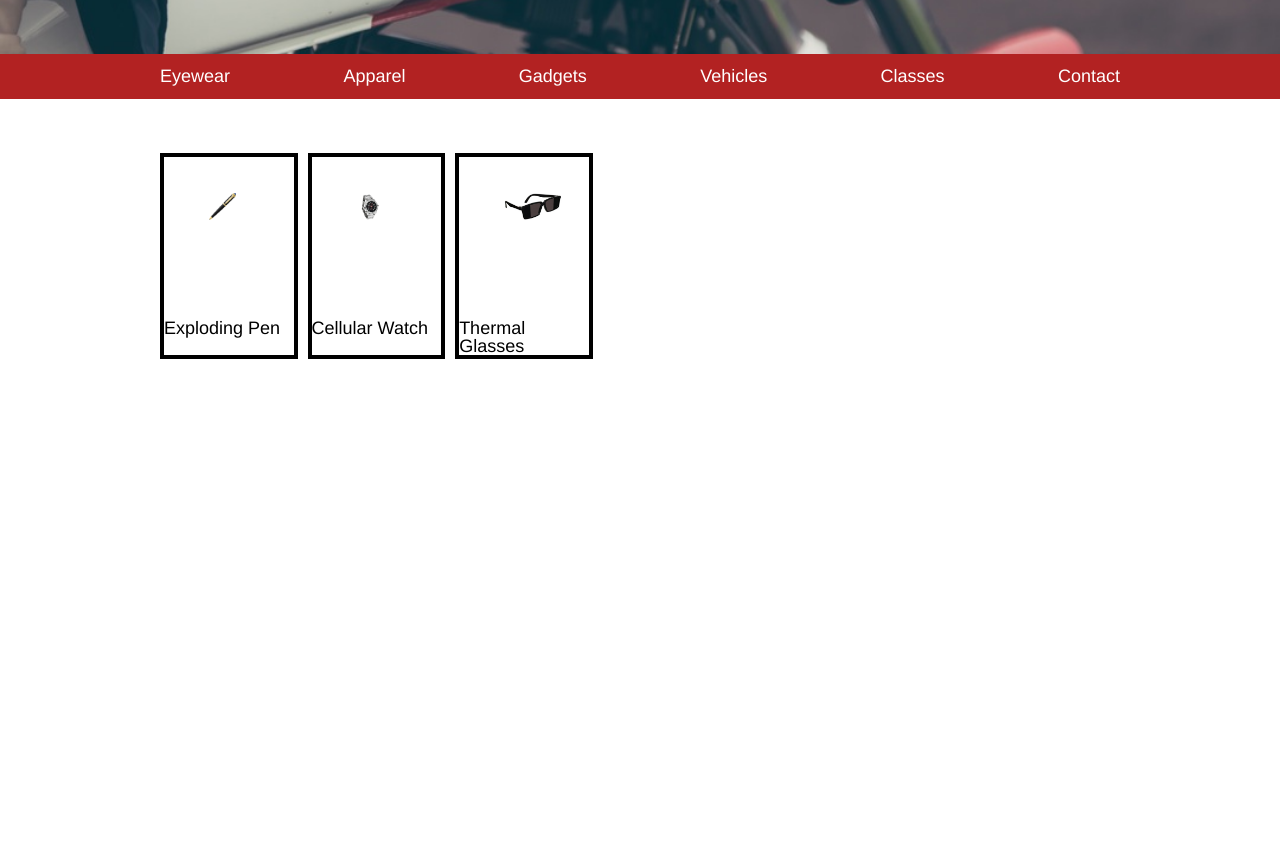
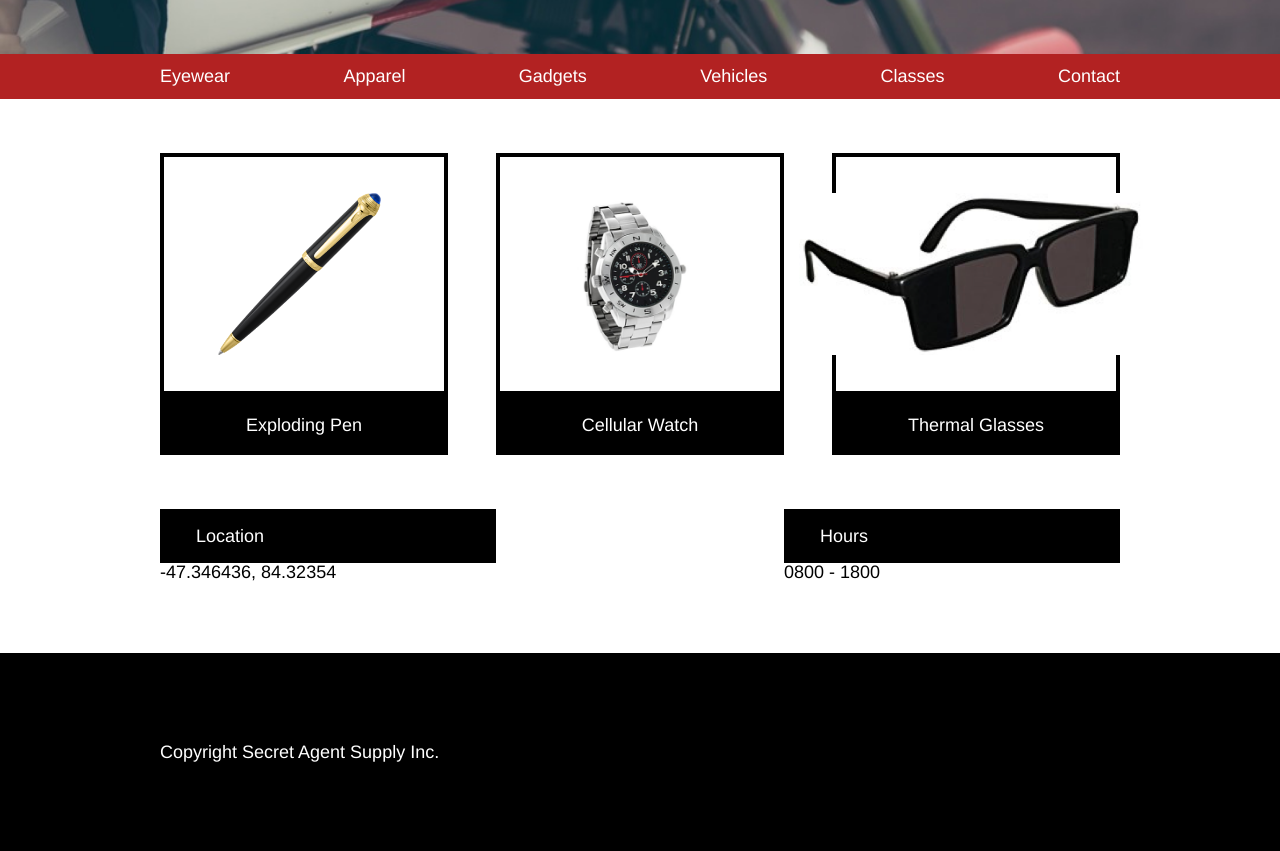
Before and after one commit to super8989/SecretAgentSupply, a plain HTML site: page index.html in a window 1280 px wide. Shown: the part 438-1289 px from the top of the page. Before the commit the page ends 851 px from the top, so only its background shows below. Drawn offline with Linux system fonts and the light colour scheme.

Commit message:
completed part 1 - desktop page

```diff
--- /dev/null
+++ b/F1U5P1_solution/project/resources/css/reset.css
@@ -0,0 +1,48 @@
+/* http://meyerweb.com/eric/tools/css/reset/
+   v2.0 | 20110126
+   License: none (public domain)
+*/
+
+html, body, div, span, applet, object, iframe,
+h1, h2, h3, h4, h5, h6, p, blockquote, pre,
+a, abbr, acronym, address, big, cite, code,
+del, dfn, em, img, ins, kbd, q, s, samp,
+small, strike, strong, sub, sup, tt, var,
+b, u, i, center,
+dl, dt, dd, ol, ul, li,
+fieldset, form, label, legend,
+table, caption, tbody, tfoot, thead, tr, th, td,
+article, aside, canvas, details, embed,
+figure, figcaption, footer, header, hgroup,
+menu, nav, output, ruby, section, summary,
+time, mark, audio, video {
+  margin: 0;
+  padding: 0;
+  border: 0;
+  font-size: 100%;
+  font: inherit;
+  vertical-align: baseline;
+}
+/* HTML5 display-role reset for older browsers */
+article, aside, details, figcaption, figure,
+footer, header, hgroup, menu, nav, section {
+  display: block;
+}
+body {
+  line-height: 1;
+}
+ol, ul {
+  list-style: none;
+}
+blockquote, q {
+  quotes: none;
+}
+blockquote:before, blockquote:after,
+q:before, q:after {
+  content: '';
+  content: none;
+}
+table {
+  border-collapse: collapse;
+  border-spacing: 0;
+}
--- /dev/null
+++ b/F1U5P1_solution/project/resources/css/style.css
@@ -0,0 +1,204 @@
+/* Universal Styles */
+
+html {
+  font-size: 18px;
+}
+
+body {
+  font-family: "Helvetica", sans-serif;
+  line-height: 1.4;
+}
+
+h1,
+h4 {
+  font-weight: bold;
+}
+
+.container {
+  max-width: 960px;
+  margin: 0 auto;
+}
+
+/* Company Header */
+
+.company {
+  background-color: black;
+  color: white;
+}
+
+.company .container {
+  display: flex;
+  align-items: center;
+  padding: .66rem 0 .66rem 0.5rem;
+}
+
+.company img {
+  height: 1.5rem;
+  padding-right: 1rem;
+}
+
+/* Main Banner */
+
+.main-banner {
+  background: url("https://s3.amazonaws.com/codecademy-content/courses/freelance-1/unit-5/moto.jpeg");
+  background-repeat: no-repeat;
+  background-position: center;
+  background-size: cover;
+  height: 25rem;
+}
+
+.headline {
+  position: relative;
+  top: 9rem;
+  width: 20rem;
+  padding: 2rem 3rem;
+  background-color: black;
+  color: white;
+}
+
+.headline h1 {
+  margin: 0.25rem 0;
+  font-size: 2rem;
+  line-height: 1.2;
+}
+
+@media only screen and (max-width: 470px) {
+  .main-banner {
+    height: 15rem;
+  }
+
+  .headline {
+    width: 100%;
+    padding: 1rem 2rem;
+    top: 10rem;
+  }
+
+  .headline h4 {
+    font-size: .77rem;
+  }
+
+  .headline h1 {
+    font-size: 1rem;
+  }
+}
+
+/* Navigation Bar */
+
+nav {
+  background-color: firebrick;
+  color: white;
+}
+
+nav ul {
+  display: flex;
+  align-items: center;
+  justify-content: space-between;
+  padding: 0.75rem 0;
+}
+
+.mobile-nav {
+  display: none;
+}
+
+@media only screen and (max-width: 1024px) {
+  nav ul {
+    display: none;
+  }
+
+  .mobile-nav {
+    display: block;
+    text-align: center;
+  }
+}
+
+/* Products and Business Information Section */
+
+.products,
+.business-info {
+  display: flex;
+  justify-content: space-between;
+  margin-top: 3rem;
+}
+
+.product {
+  width: 30%;
+}
+
+.product-image {
+  display: flex;
+  justify-content: center;
+  align-items: center;
+  height: 9rem;
+  padding: 2rem 0;
+  border: 4px solid black;
+}
+
+.product-image img {
+  max-width: 8rem;
+}
+
+.description {
+  display: block;
+  padding: 0.5rem;
+  background-color: black;
+  text-align: center;
+  color: white;
+}
+
+.info {
+  width: 35%;
+}
+
+.info .title {
+  display: block;
+  padding: 1rem 2rem;
+  background-color: black;
+  color: white;
+}
+
+@media only screen and (max-width: 1024px) {
+  .product {
+    width: 47%;
+  }
+
+  .product.glasses {
+    display: none;
+  }
+}
+
+@media only screen and (max-width: 470px) {
+  .products,
+  .business-info {
+    flex-wrap: wrap;
+  }
+
+  .product {
+    width: 90%;
+    margin: auto;
+  }
+
+  .product.watch {
+    display: none;
+  }
+
+  .info {
+    width: 90%;
+    margin: 0.5rem auto;
+  }
+}
+
+/* Footer */
+
+footer {
+  padding: 5rem 0;
+  margin-top: 4rem;
+  background-color: black;
+  color: white;
+}
+
+
+@media only screen and (max-width: 470px) {
+  footer {
+    text-align: center;
+  }
+}
--- a/index.html
+++ b/index.html
@@ -65,6 +65,29 @@
           </div>
         </div>
       </div>
+    </div>
+
+<!-- Business Info -->
+    <div class="container">
+      <div class="business-info">
+        <div class="info">
+          <span class="title">Location</span>
+          <span>-47.346436, 84.32354</span>
+        </div>
+        <div class="info">
+          <span class="title">Hours</span>
+          <span>0800 - 1800</span>
+        </div>
+      </div>
+    </div>
+
+<!-- Footer -->
+    <footer>
+      <div class="container">
+        <p>Copyright Secret Agent Supply Inc.</p>
+      </div>
+    </footer>
+
 
 
 
--- a/resources/css/style.css
+++ b/resources/css/style.css
@@ -75,20 +75,61 @@ nav ul {
   display: flex;
   justify-content: space-between;
   margin: 3rem 0;
+  width: 100%;
 }
 
 .product {
-  border: 4px solid black;
   width: 30%;
 }
 
 .product-image {
-  height: 9rem;
+  display: flex;
+  justify-content: center;
+  align-items: center;
+  border: 4px solid black;
+  padding: 2rem 0;
+
 }
 
 .product-image img {
-  padding: 2rem;
+  height: 9rem;
+
+}
+
+
+.description {
   display: flex;
   align-items: center;
   justify-content: center;
+  background-color: black;
+  color: white;
+  padding: 0.5rem 0;
 }
+
+/* Business Info */
+.business-info {
+  display: flex;
+  justify-content: space-between;
+  width: 100%;
+  margin-bottom: 4rem;
+}
+
+.info {
+  width: 35%;
+}
+
+.info .title {
+  display: block;
+  background-color: black;
+  color: white;
+  padding: 1rem 2rem;
+}
+
+/* Footer */
+
+footer {
+  background-color: black;
+  color: white;
+
+  padding: 5rem 0;
+}
```
Also changed, not shown: F1U5P1_solution/project/index.html (added, +96 -0 lines), 5 other files.
